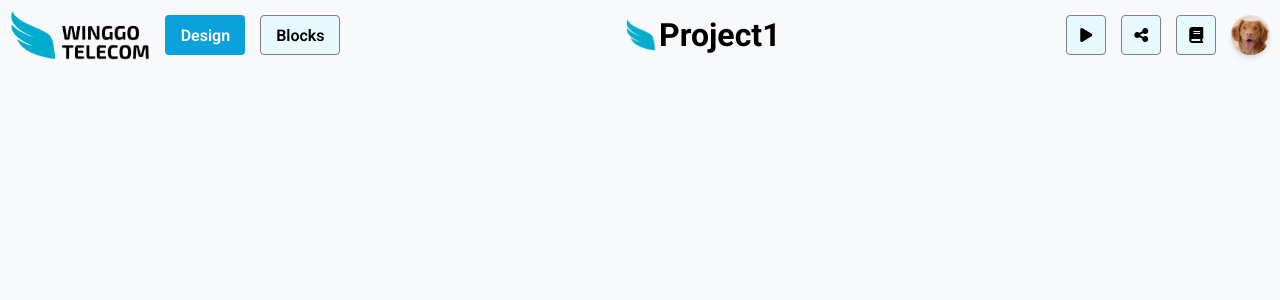
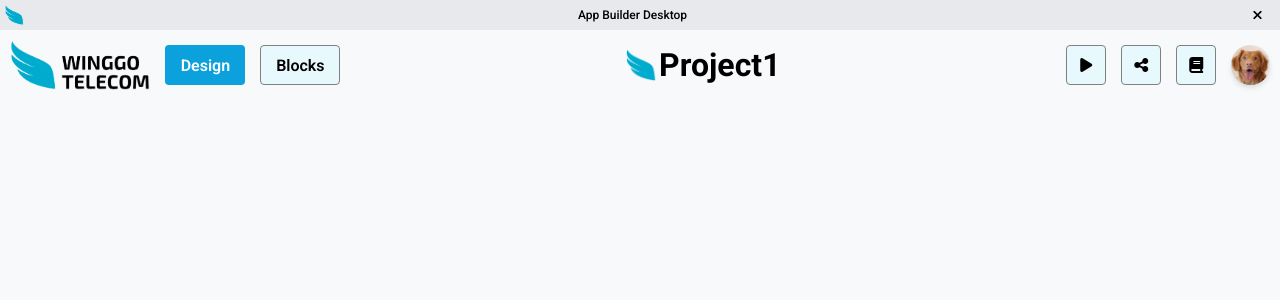
Before and after one commit to randrei12/app-builder-desktop, a React (Vite) app: page / in a window 1280 px wide. Shown: the top 300 px of the page. Built offline with nearby package versions, Linux system fonts and the light colour scheme.

Commit message:
title bar + fetch function

```diff
--- a/package.json
+++ b/package.json
@@ -25,6 +25,7 @@
     "dependencies": {
         "blockly": "^9.0.1",
         "electron": "^21.3.0",
+        "node-fetch": "^2.6.7",
         "react": "^18.2.0",
         "react-dom": "^18.2.0"
     },
--- a/preload.js
+++ b/preload.js
@@ -0,0 +1,6 @@
+const { contextBridge, ipcRenderer }  = require('electron');
+
+contextBridge.exposeInMainWorld('electron', {
+    quit: () => ipcRenderer.invoke('quitProgram'),
+    fetch: (...args) => ipcRenderer.invoke('fetch', args),
+});
--- a/src/App.tsx
+++ b/src/App.tsx
@@ -1,9 +1,17 @@
 import { useState } from 'react';
+import TitleBar from './components/titleBar';
 import TopBar from './components/topBar';
+
+declare global {
+    interface Window {
+        electron: any
+    }
+}
 
 function App() {
   return (
     <>
+        <TitleBar />
         <TopBar />
     </>
   );
--- /dev/null
+++ b/src/components/titleBar.tsx
@@ -0,0 +1,13 @@
+import '../scss/components/titleBar.scss';
+
+function TitleBar() {
+    return (
+        <div className="titleBar">
+            <img src="assets/icon.png" />
+            <span>App Builder Desktop</span>
+            <button onClick={() => window.electron.quit()}><i className="fa-solid fa-xmark"></i></button>
+        </div>
+    );
+}
+
+export default TitleBar;
--- /dev/null
+++ b/src/scss/components/titleBar.scss
@@ -0,0 +1,33 @@
+.titleBar {
+    height: 30px;
+    -webkit-app-region: drag;
+    display: flex;
+    flex-direction: row;
+    justify-content: space-between;
+    align-items: center;
+    background: #e8e9ec;
+
+    img {
+        padding: 5px;
+        height: 100%;
+    }
+
+    span {
+        font-size: 12px;
+        font-weight: 500;
+    }
+
+    button {
+        -webkit-app-region: no-drag;
+        height: 100%;
+        width: 45px;
+        background: transparent;
+        border: none;
+        outline: none;
+
+        &:hover {
+            color: white;
+            background: red;
+        }
+    }
+}
```
Also changed, not shown: 1 other file (tests, documents, lock files or other folders).
